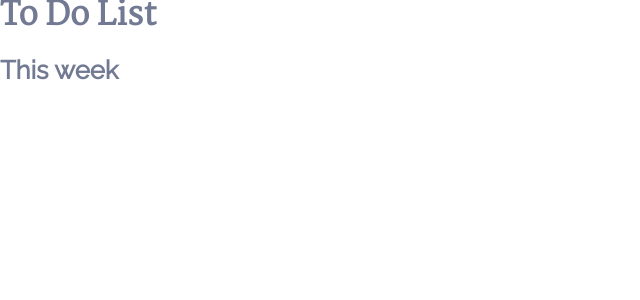
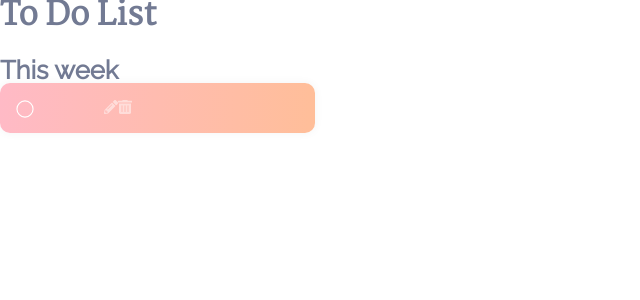
Before and after one commit to Wonjuny0804/React-Todo, a React (Create React App) app in the folder todolist/: page / in a window 1280 px wide. Shown: the top 300 px of the page, without its empty margins (0-640 px from the left). Built offline with nearby package versions, Linux system fonts and the light colour scheme.

Commit message:
feat: Add Icon checked style

```diff
--- a/todolist/src/App/App.js
+++ b/todolist/src/App/App.js
@@ -1,3 +1,4 @@
+import { TodoItem } from 'containers';
 import Header from 'containers/Header/Header';
 import { getThisWeek } from 'utils';
 
@@ -5,6 +6,7 @@ function App() {
   return (
     <div className="App">
       <Header />
+      <TodoItem />
       {/* {console.log(getThisWeek())} */}
     </div>
   );
--- a/todolist/src/components/Button/Button.js
+++ b/todolist/src/components/Button/Button.js
@@ -9,6 +9,7 @@ const Button = ({
   className,
   title = '',
   shape,
+  iconClassName,
   ...restProps
 }) => {
   const composeClasses = classNames(button, className);
@@ -16,7 +17,7 @@ const Button = ({
   return (
     <button type={type} onClick={onClick} className={composeClasses}>
       {content}
-      {shape && <Icon title={title} shape={shape} />}
+      {shape && <Icon title={title} shape={shape} className={iconClassName} />}
     </button>
   );
 };
--- a/todolist/src/components/Button/Button.module.scss
+++ b/todolist/src/components/Button/Button.module.scss
@@ -2,4 +2,9 @@
   padding: 0;
   background-color: transparent;
   border: none;
+
+  svg {
+    path {
+    }
+  }
 }
--- a/todolist/src/components/Icon/Icon.js
+++ b/todolist/src/components/Icon/Icon.js
@@ -12,16 +12,17 @@ import {
   closeIcon,
   arrowUpIcon,
   arrowDownIcon,
+  nonActive,
 } from './Icon.module.scss';
 
-const Icon = ({ title, shape, completed, ...restProps }) => {
+const Icon = ({ title, shape, completed, iconClassName, ...restProps }) => {
   switch (shape) {
     case 'edit':
       return (
         <EditIcon
           title={title}
           shape={shape}
-          className={editIcon}
+          className={iconClassName}
           completed={completed && false}
           {...restProps}
         />
@@ -31,7 +32,7 @@ const Icon = ({ title, shape, completed, ...restProps }) => {
         <DeleteIcon
           title={title}
           shape={shape}
-          className={deleteIcon}
+          className={iconClassName}
           completed={completed && false}
           {...restProps}
         />
--- a/todolist/src/components/Icon/Icon.module.scss
+++ b/todolist/src/components/Icon/Icon.module.scss
@@ -1,51 +1,50 @@
-@import '../../styles/variables.scss';
+// @import '../../styles/variables.scss';
 
-.editICon {
-  &:hover {
-    path {
-      fill: $white;
-    }
-  }
+// .editIcon {
+//   &:hover {
+//     opacity: 1;
+//     path {
+//       fill: $white;
+//     }
+//   }
 
-  &[completed='true'] {
-    path {
-      fill: $dark-blue;
-    }
-  }
+//   opacity: 0.5;
+//   path {
+//     fill: $white;
+//   }
+// }
 
-  path {
-    fill: $light-white;
-  }
-}
+// .nonActive {
+//   opacity: 0.5;
+//   path {
+//     fill: $dark-blue;
+//   }
+// }
 
-.deleteIcon {
-  &:hover {
-    path {
-      fill: $red;
-    }
-  }
+// .deleteIcon {
+//   &:hover {
+//     opacity: 1;
+//     path {
+//       fill: $red;
+//     }
+//   }
 
-  &[completed='true'] {
-    path {
-      fill: $dark-blue;
-    }
-  }
+//   opacity: 0.5;
+//   path {
+//     fill: $white;
+//   }
+// }
 
-  path {
-    fill: $light-white;
-  }
-}
+// .closeIcon {
+//   path {
+//     fill: $dark-gray;
+//   }
+// }
 
-.closeIcon {
-  path {
-    fill: $dark-gray;
-  }
-}
-
-.plusIcon,
-.arrowDownIcon,
-.arrowUpIcon {
-  path {
-    fill: $primary;
-  }
-}
+// .plusIcon,
+// .arrowDownIcon,
+// .arrowUpIcon {
+//   path {
+//     fill: $primary;
+//   }
+// }
--- a/todolist/src/containers/TodoItem/TodoItem.js
+++ b/todolist/src/containers/TodoItem/TodoItem.js
@@ -1,24 +1,25 @@
-import {
-  ContentBox,
-  Box,
-  Checkbox
-} from '../../components'
-import { useState } from 'react'
-// import { todoItem } from './TodoItem.module.scss'
+import { ContentBox, Box, Checkbox, Button } from '../../components';
+import { useState } from 'react';
+import classNames from 'classnames';
+import { editIcon, deleteIcon, completed } from './TodoItem.module.scss';
 
 const TodoItem = ({ value }) => {
+  const [checked, setChecked] = useState(false);
 
-  const [checked, setChecked] = useState(false)
+  const editClasses = classNames(editIcon, checked && completed);
+  const deleteClasses = classNames(deleteIcon, checked && completed);
 
   const onTodoStatusChange = (e) => {
-    setChecked(e.target.checked)
-  }
+    setChecked(e.target.checked);
+  };
 
   return (
     <Box active={!checked}>
       <Checkbox id={'test'} checked={checked} onChange={onTodoStatusChange} />
       <ContentBox content={value} />
+      <Button type="button" shape="edit" iconClassName={editClasses} />
+      <Button type="button" shape="delete" iconClassName={deleteClasses} />
     </Box>
-  )
-}
-export default TodoItem
+  );
+};
+export default TodoItem;
--- a/todolist/src/containers/TodoItem/TodoItem.module.scss
+++ b/todolist/src/containers/TodoItem/TodoItem.module.scss
@@ -0,0 +1,36 @@
+@import 'styles/variables.scss';
+
+.editIcon {
+  &:hover {
+    opacity: 1;
+    path {
+      fill: $white;
+    }
+  }
+
+  opacity: 0.5;
+  path {
+    fill: $white;
+  }
+}
+
+.deleteIcon {
+  opacity: 0.5;
+  path {
+    fill: $white;
+  }
+
+  &:hover {
+    opacity: 1;
+    path {
+      fill: $red;
+    }
+  }
+}
+
+.completed {
+  opacity: 0.5;
+  path {
+    fill: $dark-blue;
+  }
+}
--- a/todolist/src/styles/reset.scss
+++ b/todolist/src/styles/reset.scss
@@ -157,6 +157,7 @@ img {
 button {
   user-select: none;
   cursor: pointer;
+  outline: none;
 }
 
 textarea {
```
Also changed, not shown: todolist/src/components/Icon/images/delete.svg, todolist/src/components/Icon/images/edit.svg.
